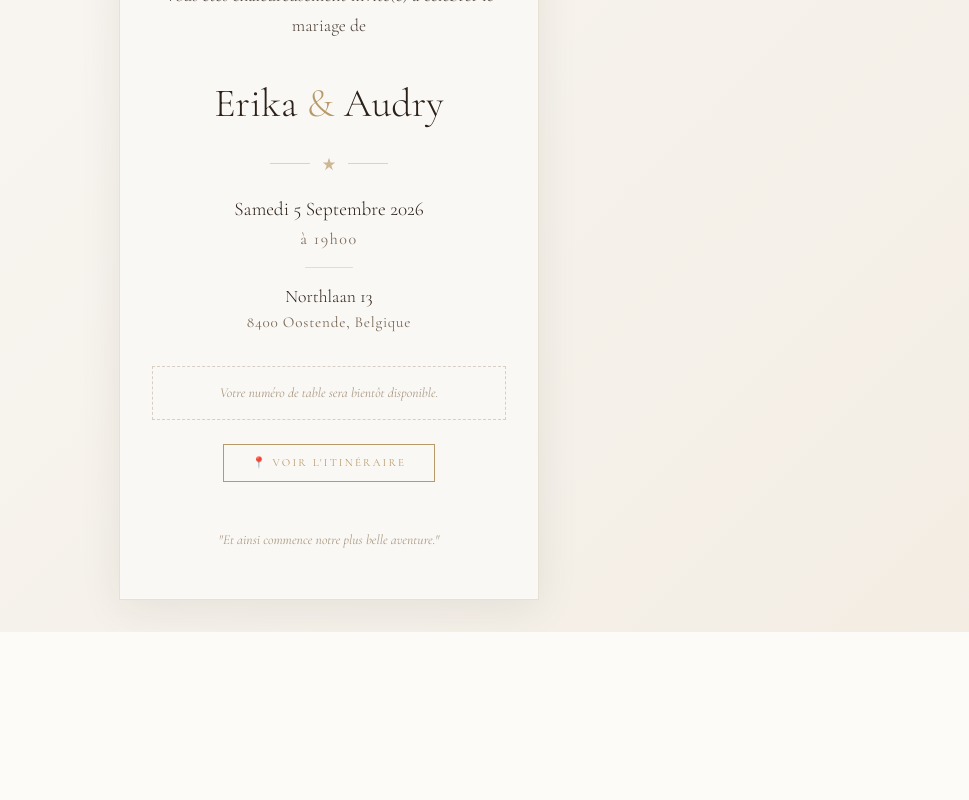
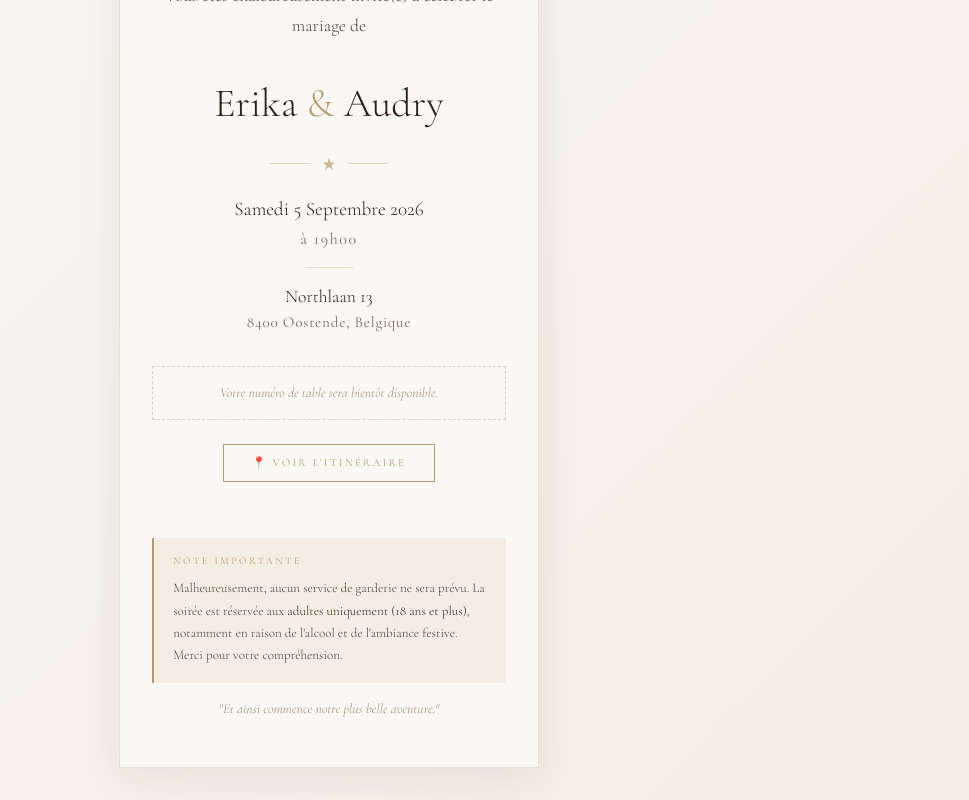
Before and after one commit to brayann-Ouandji/invitation-mariage, a Next.js app: page /invitation/1 in a window 1280 px wide. Shown: the part 318-1118 px from the top of the page, without its empty margins (311-1280 px from the left). Before the commit the page ends 950 px from the top, so only its background shows below. Built offline with nearby package versions, Linux system fonts and the light colour scheme; no server answers; the database is empty.

Commit message:
ajout texte warning

```diff
--- a/app/invitation/[nom]/page.tsx
+++ b/app/invitation/[nom]/page.tsx
@@ -154,6 +154,21 @@ export default async function InvitationPage({ params }: Props) {
           >
             📍 Voir l'itinéraire
           </a>
+          {/* NB adultes uniquement */}
+<div style={{
+  margin: "1.5rem 0 1rem",
+  padding: "1rem 1.2rem",
+  borderLeft: "2px solid #b89a6a",
+  background: "#f3ede4",
+  textAlign: "left",
+}}>
+  <p style={{ fontSize: "10px", letterSpacing: "0.25em", textTransform: "uppercase", color: "#b89a6a", marginBottom: "0.5rem" }}>
+    Note importante
+  </p>
+  <p style={{ fontSize: "0.82rem", fontWeight: 300, color: "#4a3f35", lineHeight: 1.7 }}>
+    Malheureusement, aucun service de garderie ne sera prévu. La soirée est réservée aux <strong>adultes uniquement (18 ans et plus)</strong>, notamment en raison de l'alcool et de l'ambiance festive. Merci pour votre compréhension.
+  </p>
+</div>
 
           <p style={{ fontSize: "0.85rem", fontStyle: "italic", color: "#a89880", marginTop: "1rem" }}>
             "Et ainsi commence notre plus belle aventure."
--- a/app/page.tsx
+++ b/app/page.tsx
@@ -175,6 +175,21 @@ function RSVPSection() {
                     À très bientôt, <span className="text-[#b89a6a] italic">{nom}</span> 🤍
                   </p>
                 </div>
+                {/*Message adulte uniquement*/}
+
+                {/* NB adultes */}
+<div style={{
+  width: "100%",
+  padding: "0.75rem 1rem",
+  borderLeft: "2px solid #b89a6a",
+  background: "#f3ede4",
+  textAlign: "left",
+  marginTop: "0.5rem",
+}}>
+  <p className="text-xs text-[#4a3f35] leading-relaxed" style={garamond}>
+     <strong>Note :</strong> Malheuresement, la soirée est réservée aux adultes (18 ans et plus). Aucune garderie ne sera prévue sur place.
+  </p>
+</div>
 
                 {/* QR Code */}
                 {qrDataUrl && (
```
